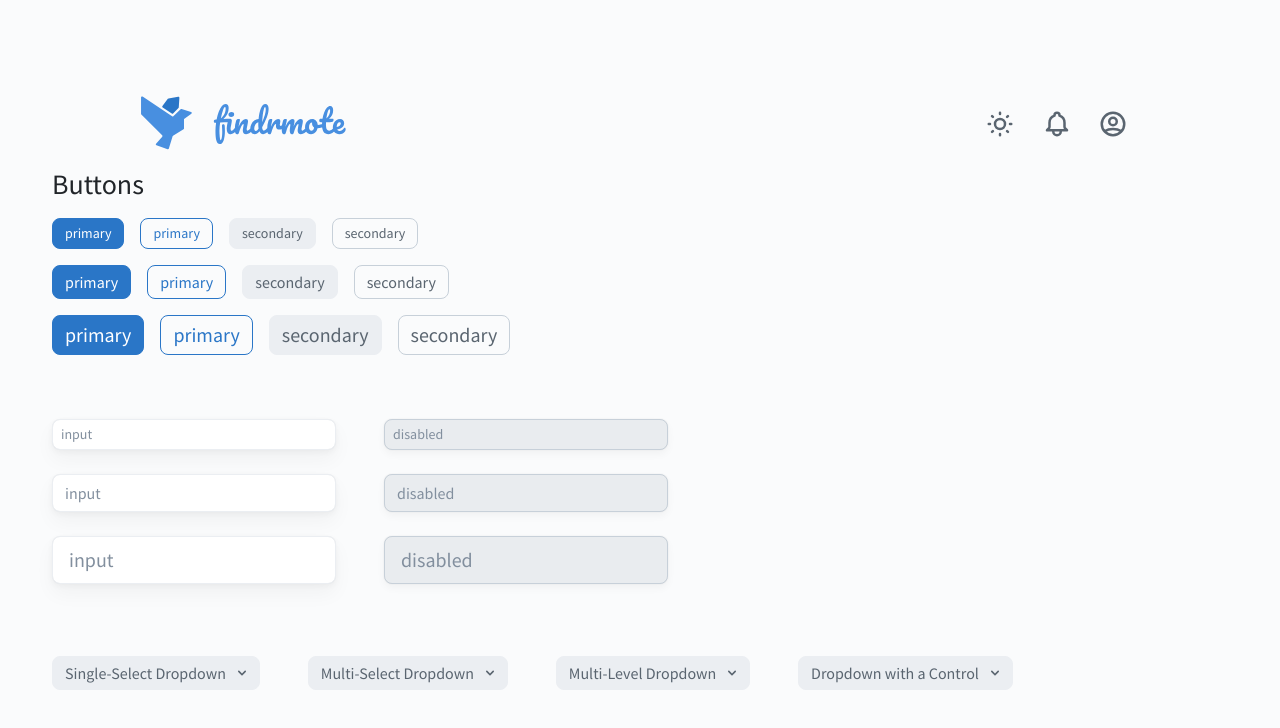
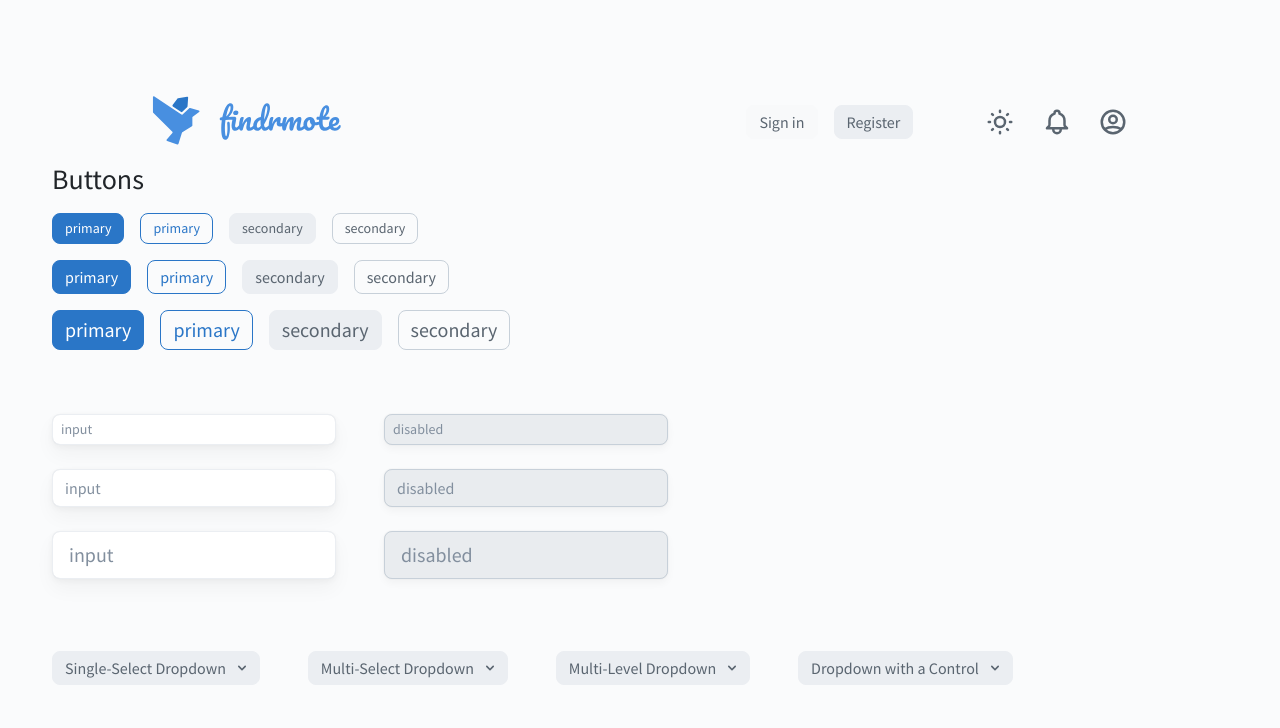
Before and after one commit to CIS-3750-Dream-Team/findrmote, a React (Create React App) app in the folder app/: page /components in a window 1280 px wide. Shown: the top 728 px of the page. Built offline with nearby package versions, Linux system fonts and the light colour scheme.

Commit message:
Add login/register buttons to nav bar

```diff
--- a/app/src/js/App.js
+++ b/app/src/js/App.js
@@ -12,10 +12,15 @@ function App(props) {
       <div className="App container">
         <header className="row justify-content-center">
           <div className="col-sm col-10 mt-5">
-            <div className="row align-items-center justify-content-between mt-5">
-              <Link className="col p-0" to="/">
+            <div className="row align-items-center justify-content-between mt-sm-5 mt-3">
+              <Link className="col" to="/">
                 <img id="logo" src="logo.svg" alt=""/>
               </Link>
+
+              <div className="col d-md-flex d-none justify-content-end me-5">
+                <Link className="btn btn-light" to="/login"> Sign in </Link>
+                <Link className="btn btn-secondary ms-3" to="/register"> Register </Link>
+              </div>
 
               <div className="col-5 col-xl-2 col-md-3">
                 <div className="d-flex flex-row justify-content-between">
--- a/app/src/scss/custom.scss
+++ b/app/src/scss/custom.scss
@@ -3,8 +3,13 @@
  * Bootstrap style overrides
  */
 
-@import 'main';
-
+$logo0: #488fe0;
+$logo1: #2a76c7;
+$text0: #828f9e;
+$text1: #5a6570;
+$grey0: #fafbfc;
+$grey1: #ebeef2;
+$grey2: #c7d0d9;
 
 $primary: $logo1;
 $secondary: $grey1;
@@ -30,6 +35,10 @@ body {
   .btn-outline-secondary {
     border-color: $grey2;
     color: $text1;
+  }
+
+  .btn-light {
+    color: $text1 !important;
   }
 
   .form-control {
--- a/app/src/scss/dropdown.scss
+++ b/app/src/scss/dropdown.scss
@@ -4,6 +4,7 @@
  */
 
 @import 'main';
+@import 'custom';
 
 
 .dropdown {
--- a/app/src/scss/main.scss
+++ b/app/src/scss/main.scss
@@ -3,14 +3,7 @@
  * Global style definitions
  */
 
-$logo0: #488fe0;
-$logo1: #2a76c7;
-$text0: #828f9e;
-$text1: #5a6570;
-$grey0: #fafbfc;
-$grey1: #ebeef2;
-$grey2: #c7d0d9;
-
+@import 'custom';
 
 @import url('https://fonts.googleapis.com/css2?family=Rubik:wght@500&family=Source+Sans+Pro:wght@400;700&display=swap');
 
@@ -19,7 +12,7 @@ body {
   background-color: $grey0 !important;
 
   #logo {
-    max-width: 225px;
+    max-width: 200px;
   }
 
   // Small Shadow
@@ -52,3 +45,11 @@ body {
     border: 0.25px solid $grey1;
   }
 }
+
+@include media-breakpoint-down(sm) {
+  body {
+    #logo {
+      max-width: 150px;
+    }
+  }
+}
```
